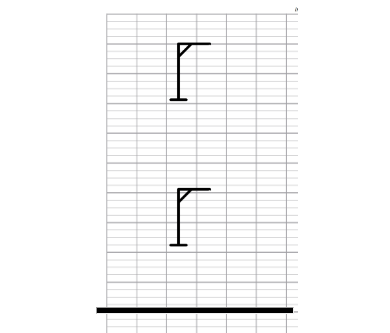
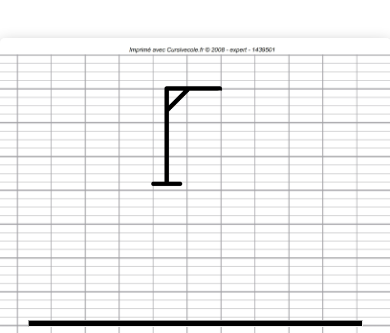
Before and after one commit to seydi-dev/pendu, a plain HTML site: page index.html in a window 390 px wide. Shown: the top 333 px of the page. Drawn offline with Linux system fonts and the light colour scheme.

Commit message:
responsive

```diff
--- a/style.css
+++ b/style.css
@@ -2,14 +2,23 @@ body
 {
     font-family: 'Minehead DEMO','Times New Roman', Times, serif;
     background: url('images/fond4.jpg');
+    background-size: cover;
+    background-position: center;
+    margin: 0;
+    padding: 0;
 }
 #div
 {
-  width: 55%;
-  height: 740px;
-  border-radius: 5px;
-  background: url("images/fond.jpg");
-  background-size: cover;
+    width: 90%;
+    max-width: 800px;
+    height: auto;
+    margin: 20px auto;
+    border-radius: 5px;
+    background: url("images/fond.jpg");
+    background-size: cover;
+    background-position: center;
+    padding: 20px;
+    box-shadow: 0 5px 15px rgba(0, 0, 0, 0.3);
 }
 #div1
 {
```
